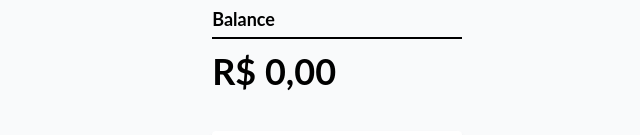
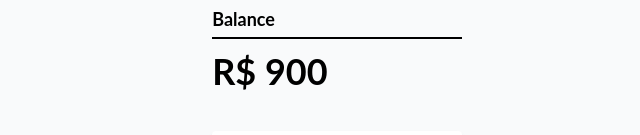
Before and after one commit to LeoGil/vue-expense-tracker, a Vue app: page / in a window 1280 px wide. Shown: the top 135 px of the page, without its empty margins (303-943 px from the left). Built offline with nearby package versions, Linux system fonts and the light colour scheme; the HTML template or start-up script is replaced by a standard one.

Commit message:
atualizando valor total

```diff
--- a/src/App.vue
+++ b/src/App.vue
@@ -6,7 +6,7 @@
       </div>
       <div>
         <div>
-          <BalanceComponent />
+          <BalanceDisplayComponent :balance="balance" />
         </div>
         <IncomeExpensesComponent />
         <TransactionListComponent :transactions="transactions" />
@@ -18,17 +18,23 @@
 
 <script setup>
 import HeaderComponent from './components/Header.vue'
-import BalanceComponent from './components/Balance.vue'
+import BalanceDisplayComponent from './components/BalanceDisplay.vue'
 import IncomeExpensesComponent from './components/IncomeExpenses.vue'
 import TransactionListComponent from './components/TransactionList.vue'
 import AddTransactionComponent from './components/AddTransaction.vue'
 
-import { ref } from 'vue'
+import { ref, computed } from 'vue'
 
 const transactions = ref([
-    { id: 1, text: 'Cash', amount: -400 },
-    { id: 2, text: 'Paycheck', amount: 400 },
-    { id: 3, text: 'Food', amount: -100 },
-    { id: 4, text: 'Dividends', amount: 1000 }
-])
+  { id: 1, text: 'Cash', amount: -400 },
+  { id: 2, text: 'Paycheck', amount: 400 },
+  { id: 3, text: 'Food', amount: -100 },
+  { id: 4, text: 'Dividends', amount: 1000 }
+]);
+
+const balance = computed(() => {
+  return transactions.value.reduce((acc, transaction) => {
+    return acc + transaction.amount
+  }, 0)
+})
 </script>
--- a/src/components/Balance.vue
+++ /dev/null
@@ -1,10 +0,0 @@
-<template>
-    <h3 class="text-lg font-bold border-b-2 border-black pb-1 mt-10 mx-0 mb-3">Balance</h3>
-    <h1 class="text-4xl font-bold">R$ 0,00</h1>
-</template>
-
-<script>
-    export default {
-        name: 'BalanceComponent'
-    }
-</script>
--- /dev/null
+++ b/src/components/BalanceDisplay.vue
@@ -0,0 +1,15 @@
+<template>
+  <h3 class="text-lg font-bold border-b-2 border-black pb-1 mt-10 mx-0 mb-3">Balance</h3>
+  <h1 class="text-4xl font-bold">R$ {{ balance }}</h1>
+</template>
+
+<script setup>
+import { defineProps } from 'vue';
+
+defineProps({
+  balance: {
+    type: Number,
+    required: true,
+  },
+});
+</script>
```
